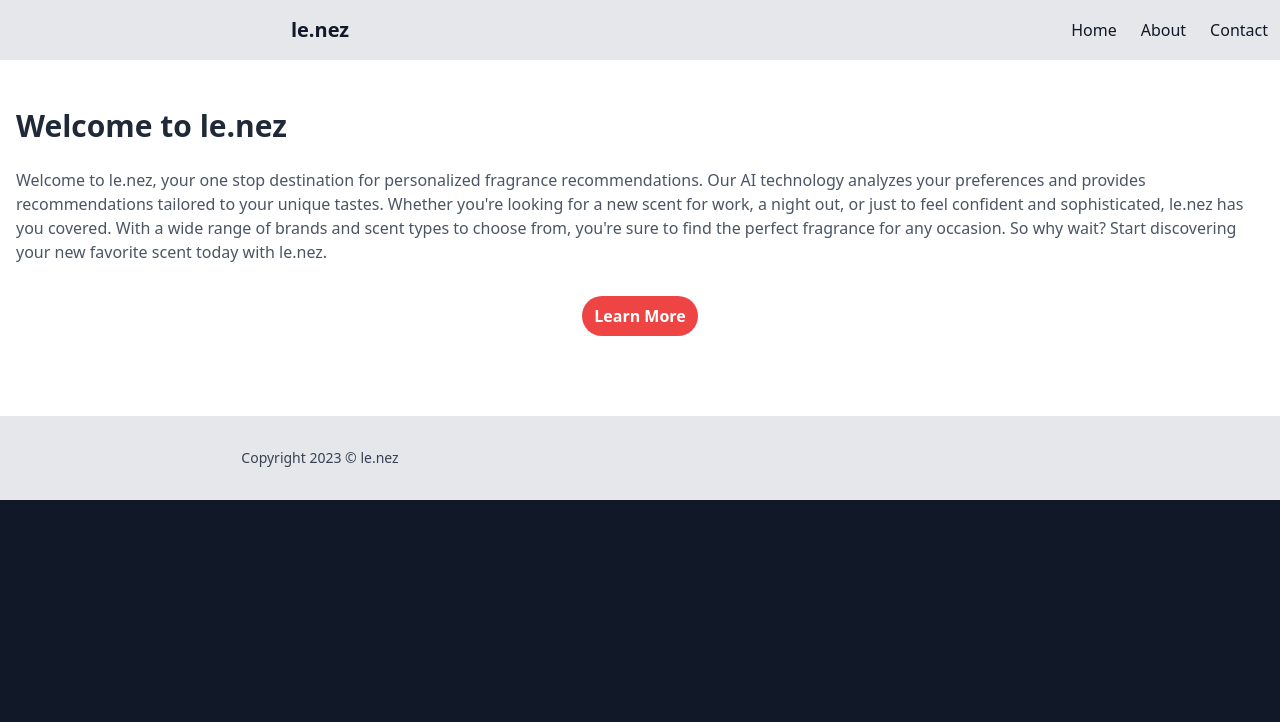
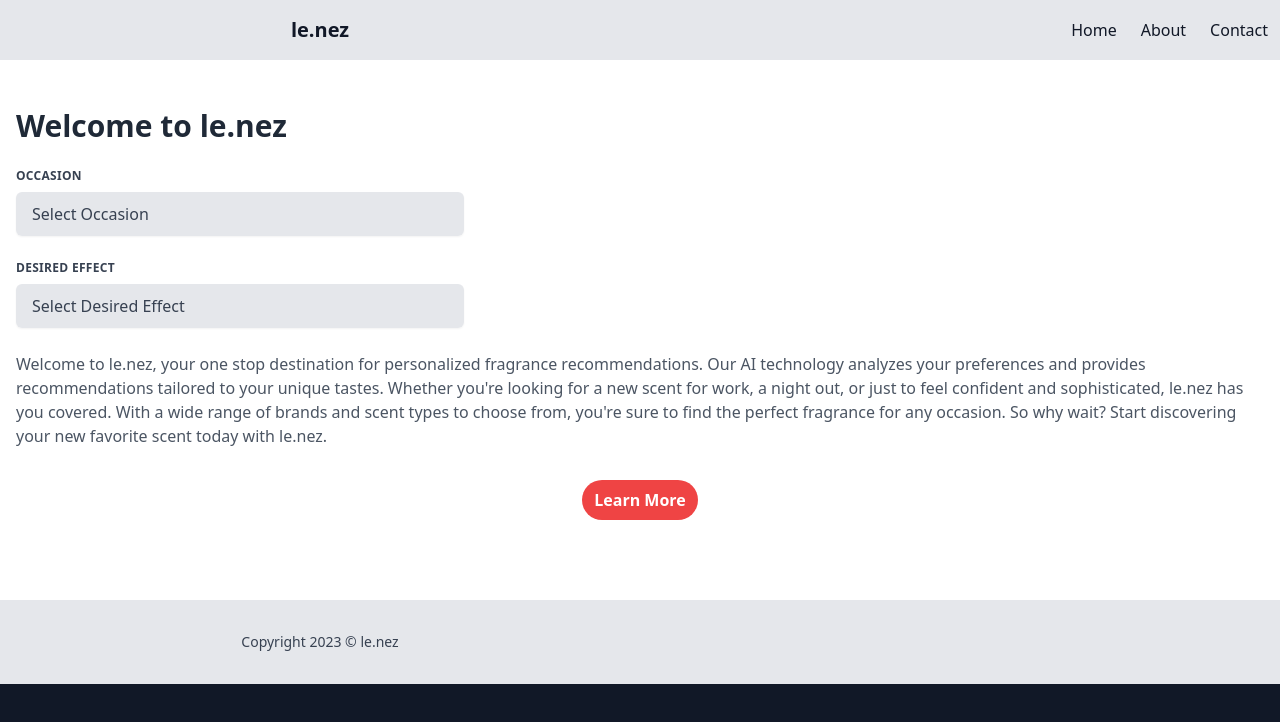
Before and after one commit to fizzleRaider7645/le.nez, a React (Create React App) app: page / in a window 1280 px wide. Shown: the top 722 px of the page. Built offline with nearby package versions, Linux system fonts and the light colour scheme.

Commit message:
add Form component

```diff
--- /dev/null
+++ b/src/ui/atoms/Dropdown/index.tsx
@@ -0,0 +1,34 @@
+import { Props } from "./types";
+
+const Dropdown: React.FC<Props> = ({ options, onChange, value, label }) => {
+  return (
+    <div className='mb-6'>
+      <label
+        className='block uppercase tracking-wide text-gray-700 text-xs font-bold mb-2'
+        htmlFor={label}
+      >
+        {label}
+      </label>
+      <div className='relative rounded-md shadow-sm'>
+        <select
+          defaultValue=''
+          className='appearance-none block w-full bg-gray-200 text-gray-700 rounded-md py-3 px-4 mb-3 leading-tight focus:outline-none focus:bg-white'
+          id={label}
+          value={value}
+          onChange={onChange}
+        >
+          <option value='' disabled>
+            Select {label}
+          </option>
+          {options.map(({ value, label, emoji }) => (
+            <option key={value} value={value}>
+              {label} {emoji}
+            </option>
+          ))}
+        </select>
+      </div>
+    </div>
+  );
+};
+
+export default Dropdown;
--- /dev/null
+++ b/src/ui/atoms/Dropdown/options.ts
@@ -0,0 +1,17 @@
+import { Option } from './types'
+
+export const occasionOptions: Option[] = [
+    { value: "work", label: "Work", emoji: "💼" },
+    { value: "party", label: "Party", emoji: "🎉" },
+    { value: "formal", label: "Formal", emoji: "🕺" },
+    { value: "casual", label: "Casual", emoji: "👟" },
+    { value: "date", label: "Date", emoji: "💘" },
+  ];
+
+export const desiredEffectsOptions: Option[] = [
+    { value: 'sophisticated', label: 'Sophisticated', emoji: '🌟' },
+    { value: 'confident', label: 'Confident', emoji: '💪' },
+    { value: 'sexy', label: 'Sexy', emoji: '😏' },
+    { value: 'energetic', label: 'Energetic', emoji: '💥' },
+    { value: 'relaxing', label: 'Relaxing', emoji: '🛀' }
+];
--- /dev/null
+++ b/src/ui/atoms/Dropdown/types.ts
@@ -0,0 +1,13 @@
+export interface Option {
+  value: string;
+  label: string;
+  emoji?: string;
+}
+
+export interface Props {
+  options: Option[];
+  onChange: (event: React.ChangeEvent<HTMLSelectElement>) => void;
+  value: string;
+  label: string;
+  defaultValue?: string;
+}
--- a/src/ui/patterns/Form/index.tsx
+++ b/src/ui/patterns/Form/index.tsx
@@ -1,65 +1,30 @@
-import React from "react";
+import { useState } from "react";
+import Dropdown from "../../atoms/Dropdown";
+import {
+  occasionOptions,
+  desiredEffectsOptions,
+} from "../../atoms/Dropdown/options";
 
-const Form = () => {
+function Form() {
+  const [occasion, setOccasion] = useState("");
+  const [desiredEffect, setDesiredEffect] = useState("");
+
   return (
-    <form className='w-full max-w-lg'>
-      <div className='flex flex-wrap -mx-3 mb-6'>
-        <div className='w-full md:w-1/2 px-3 mb-6 md:mb-0'>
-          <label
-            className='block uppercase tracking-wide text-gray-700 text-xs font-bold mb-2'
-            htmlFor='occasion'
-          >
-            Occasion
-          </label>
-          <select
-            className='appearance-none block w-full bg-gray-200 text-gray-700 rounded-md py-3 px-4 mb-3 leading-tight focus:outline-none focus:bg-white'
-            id='occasion'
-          ></select>
-        </div>
-        <div className='w-full md:w-1/2 px-3'>
-          <label
-            className='block uppercase tracking-wide text-gray-700 text-xs font-bold mb-2'
-            htmlFor='desired-effect'
-          >
-            Desired Effect
-          </label>
-          <select
-            className='appearance-none block w-full bg-gray-200 text-gray-700 rounded-md py-3 px-4 leading-tight focus:outline-none focus:bg-white'
-            id='desired-effect'
-          ></select>
-        </div>
-      </div>
-      <div className='flex flex-wrap -mx-3 mb-6'>
-        <div className='w-full md:w-1/2 px-3 mb-6 md:mb-0'>
-          <label
-            className='block uppercase tracking-wide text-gray-700 text-xs font-bold mb-2'
-            htmlFor='scent-type'
-          >
-            Scent Type
-          </label>
-          <select
-            className='appearance-none block w-full bg-gray-200 text-gray-700 rounded-md py-3 px-4 mb-3 leading-tight focus:outline-none focus:bg-white'
-            id='scent-type'
-          ></select>
-        </div>
-        <div className='w-full md:w-1/2 px-3 mb-6 md:mb-0'>
-          <label
-            className='block uppercase tracking-wide text-gray-700 text-xs font-bold mb-2'
-            htmlFor='scent-notes'
-          >
-            Scent Notes
-          </label>
-          <select
-            multiple
-            className='appearance-none block w-full bg-gray-200 text-gray-700 rounded-md py-3 px-4 mb-3 leading-tight focus:outline-none focus:bg-white'
-            id='scent-notes'
-          >
-            <option>Vanilla</option>
-          </select>
-        </div>
-      </div>
+    <form className='w-full max-w-md'>
+      <Dropdown
+        options={occasionOptions}
+        onChange={(event) => setOccasion(event.target.value)}
+        value={occasion}
+        label='Occasion'
+      />
+      <Dropdown
+        options={desiredEffectsOptions}
+        onChange={(event) => setDesiredEffect(event.target.value)}
+        value={desiredEffect}
+        label='Desired Effect'
+      />
     </form>
   );
-};
+}
 
 export default Form;
--- a/src/ui/patterns/Hero/index.tsx
+++ b/src/ui/patterns/Hero/index.tsx
@@ -1,3 +1,5 @@
+import Form from "../Form";
+
 function Hero() {
   return (
     <section className='bg-white py-12'>
@@ -5,6 +7,7 @@ function Hero() {
         <h1 className='text-3xl font-bold text-gray-800 mb-6'>
           Welcome to le.nez
         </h1>
+        <Form />
         <p className='text-gray-600 mb-8'>
           Welcome to le.nez, your one stop destination for personalized
           fragrance recommendations. Our AI technology analyzes your preferences
```
